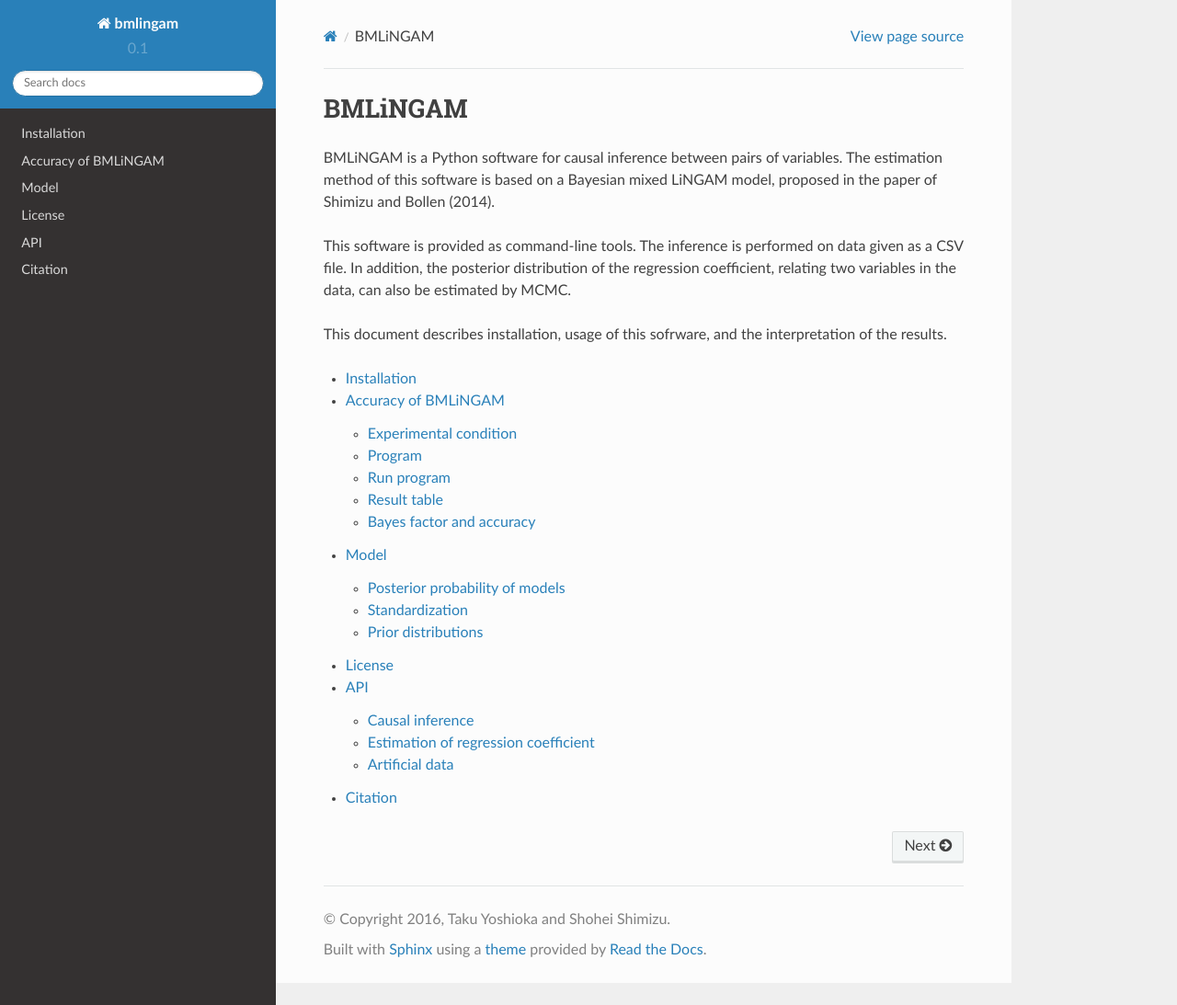
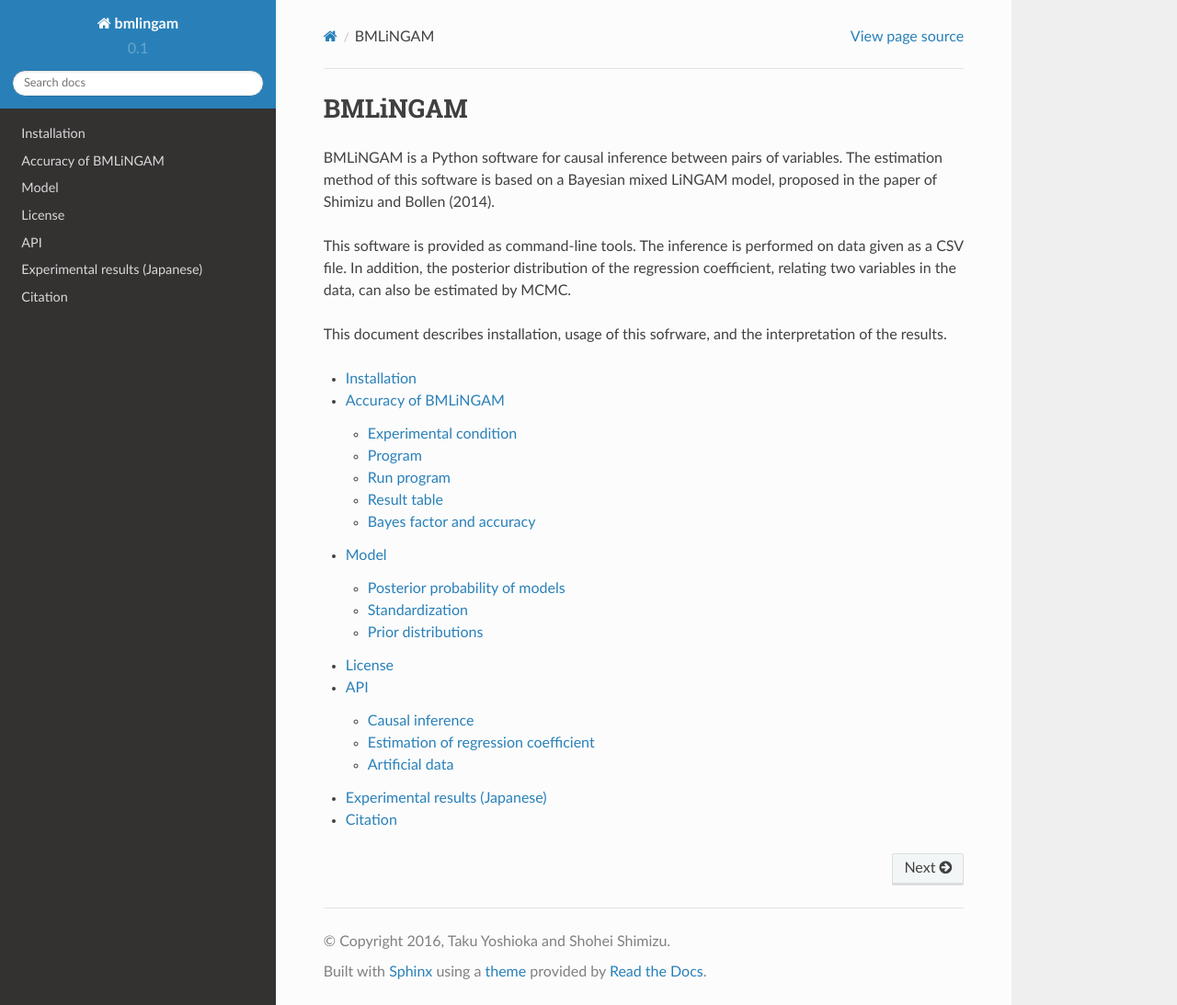
Before and after one commit to taku-y/bmlingam, a Sphinx documentation site: the page built from doc/index.rst, in a window 1280 px wide and 1093 px high. Shown: the whole window at 92% size. Built offline with Sphinx 7.4.7 and the Read the Docs theme 2.0.0, drawn with Linux system fonts in a browser that asks for light colours; pages that are not in the unit, such as notebooks, are missing from menus.

Commit message:
Add Japanese notebook in html

```diff
--- /dev/null
+++ b/doc/experiment.rst
@@ -0,0 +1,3 @@
+Experimental results (Japanese)
+-------------------------------------------------------------------------------
+- :ref:`notebook/expr/20160915/20160902-eval-bml.ipynb`
--- a/doc/index.rst
+++ b/doc/index.rst
@@ -20,4 +20,5 @@
     model
     license
     api
+    experiment
     citation
```
